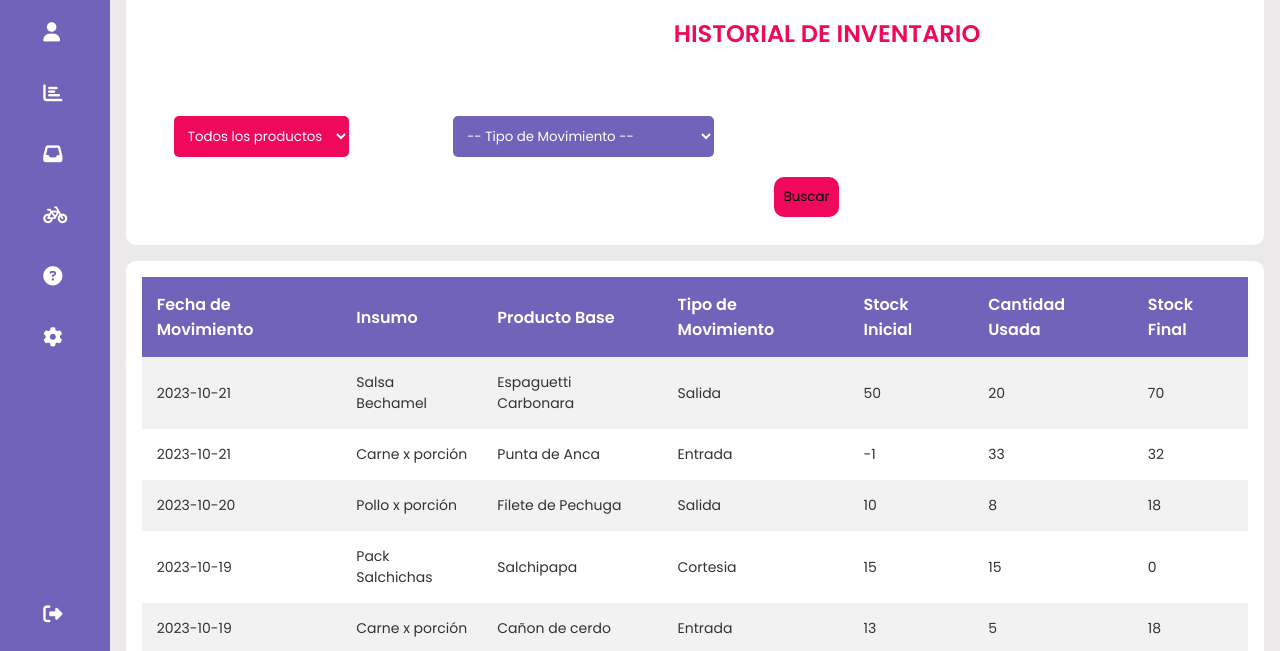
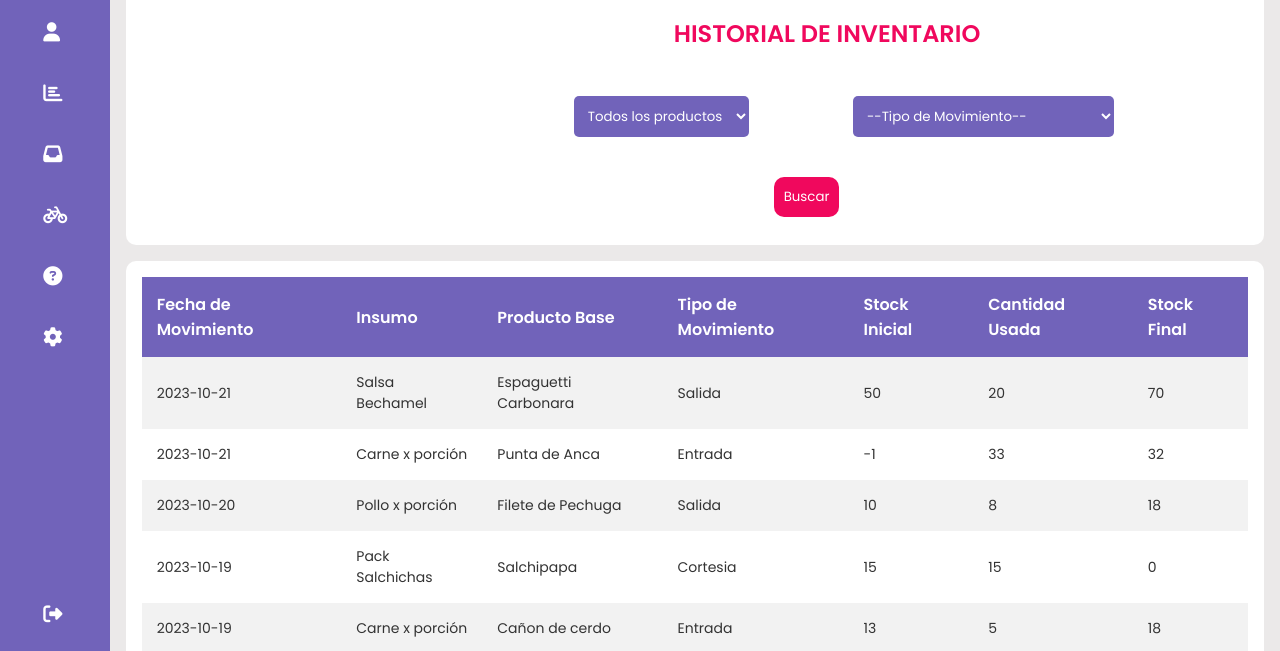
Before and after one commit to xeduark/proyecto_intro_P, a plain HTML site: page inventario.html in a window 1280 px wide. In both pictures the pointer is over the button "Buscar". Shown: the part 144-795 px from the top of the page. Drawn offline with Linux system fonts and the light colour scheme.

Commit message:
03/11/23

```diff
--- a/css/calendario.css
+++ b/css/calendario.css
@@ -19,12 +19,24 @@
     background-color: rgb(240, 8, 93);
     padding: 10px;
     border-radius: 10px;
+    color: #fff;
+}
+.button--select-content{
+    position: relative;
+    left: 600px;
+    top: 20px;
+}
+.button--select:hover{
+    cursor: pointer;
 }
 .content--select1,.content--select2 {
-    display: inline-block;
+    display: inline;
     margin-right: 100px;
     /* Espacio entre los selects */
     justify-content: space-between;
+    position: relative;
+    left: 400px;
+    bottom: 20px;
 }
 #select-1,#select-2{
     background-color: rgba(113, 99, 186, 255);
@@ -32,9 +44,15 @@
     border-radius: 5px;
     color: #fff;
 }
-#select-1,#select-2:hover{
 
-    background: rgb(240, 8, 93);
+#select-1:hover{
+    background-color: rgb(240, 8, 93);
+    cursor: pointer;
+
+}
+#select-2:hover{
+    background-color: rgb(240, 8, 93);
+    cursor: pointer;
 }
 .title--content{
 
@@ -77,8 +95,3 @@ input[type="date"] {
 .table--content {
     width: 100%;
 }
-.button--select-content{
-    position: relative;
-    left: 600px;
-    top: 20px;
-}
```
Also changed, not shown: inventario.html (+1 -1 lines).
